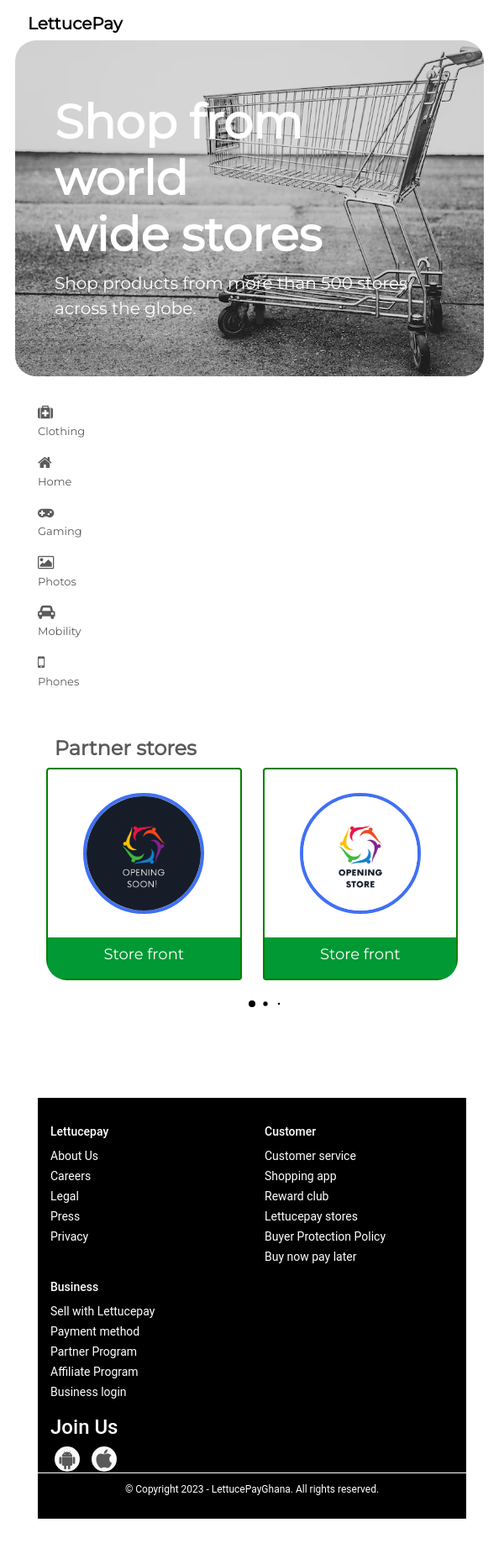
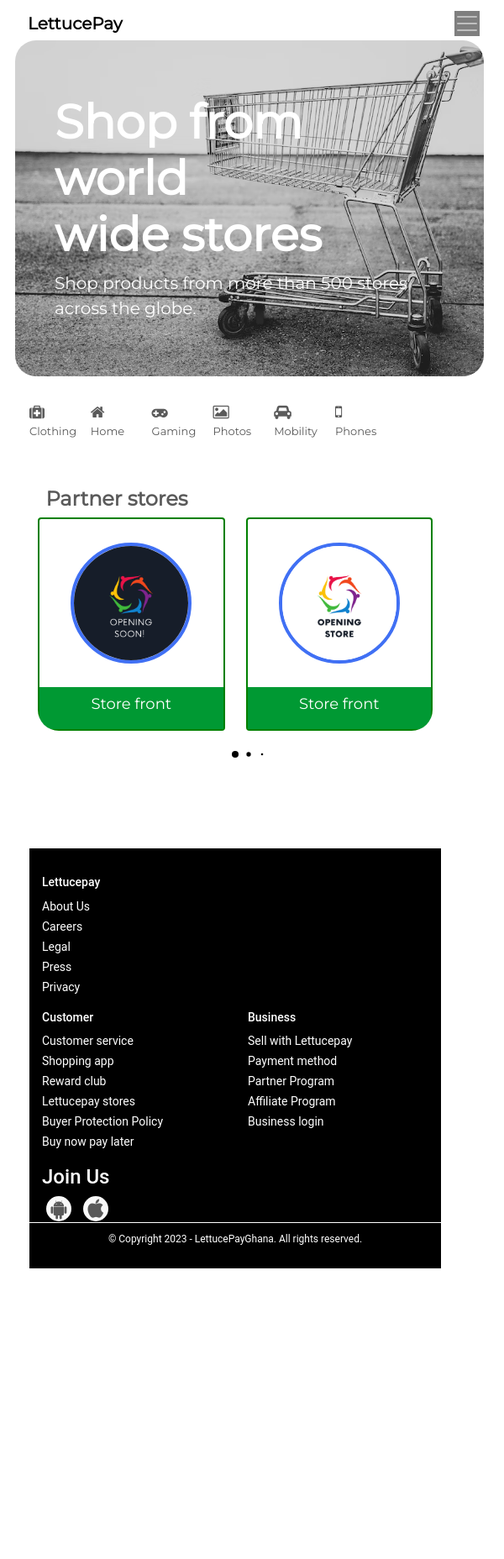
Before and after one commit to lettucepay/lettucewebsite, a PHP site: page / in a window 600 px wide. Shown: the whole page at 84% size. After the commit the page ends 1510 px from the top, so only its background shows below. Run offline with PHP 8.4, Linux system fonts and the light colour scheme; some libraries are stand-ins or nearby versions.

Commit message:
mobile version

```diff
--- a/footer.css
+++ b/footer.css
@@ -119,3 +119,41 @@
 .social-network a {
   background-color: #F9F9F9;
 }
+
+
+/*media queries*/
+/*extra small devices (phones, 600px and down)*/
+@media only screen and (max-width:600px)
+{
+
+
+  ul .list-unstyled{
+  width: 100%;
+  margin:0;
+  padding: 0;
+  float: left;
+ }
+
+ ul .list-unstyled li{
+  display: inline;
+}
+
+
+ ul .list-unstyled li a{
+  float: left;
+  width: 30%;
+  padding: 2px 5px;
+}
+
+}
+
+/*small devices(portrait tablet and large phones, 600px and upwards)*/
+@media only screen and (min-width:600px){
+
+}
+
+/*medium devices(landscape tablets, 768px and up)*/
+@media only screen and (min-width:768px)
+{
+
+}
--- a/footer.php
+++ b/footer.php
@@ -2,7 +2,8 @@
   <div class="footer-middle">
   <div class="container-fluid">
     <div class="row">
-      <div class="col-md-3 col-sm-6">
+
+      <div class="col-md-3">
         <!--Column1-->
         <div class="footer-pad">
           <h4>Lettucepay</h4>
@@ -16,6 +17,7 @@
           </ul>
         </div>
       </div>
+
       <div class="col-md-3 col-sm-6">
         <!--Column1-->
         <div class="footer-pad">
@@ -30,6 +32,7 @@
           </ul>
         </div>
       </div>
+
       <div class="col-md-3 col-sm-6">
         <!--Column1-->
         <div class="footer-pad">
@@ -46,7 +49,7 @@
           </ul>
         </div>
       </div>
-      <div class="col-md-3">
+      <div class="col-md-3 col-sm-6">
         <h4>Join  Us</h4>
             <ul class="social-network social-circle">
               <li><a href="#"><i class="fa fa-android" aria-hidden="true" style="font-size:24px"></i></a></li>
--- a/header.php
+++ b/header.php
@@ -7,7 +7,7 @@
         <div class="collapse navbar-collapse" id="navbarCollapse">
           <ul class="navbar-nav mr-auto">
             <li class="nav-item">
-              <a class="nav-link" href="#">Home <span class="sr-only">(current)</span></a>
+              <a class="nav-link" href="index.php">Home <span class="sr-only">(current)</span></a>
             </li>
             <li class="nav-item">
               <a class="nav-link" href="about.php">About Us</a>
--- a/index.css
+++ b/index.css
@@ -1,3 +1,7 @@
+*{
+/* making sure the padding an border are included in the total width and height of the element */
+  box-sizing: border-box;
+}
 body {
 	font-family: 'Montserrat', sans-serif;
 }
@@ -184,6 +188,7 @@
 /*  background-color: #4070F4;*/
 background-color: #000000;
 }
+
 @media screen and (max-width: 768px) {
   .slide-content{
     margin: 0 10px;
@@ -192,3 +197,55 @@
     display: none;
   }
 }
+
+
+/*extra small devices(phones, 600px and down)*/
+@media only screen  and (max-width:600px){
+
+  body {
+/*    background-color: yellow;*/
+  }
+
+/*  navbar*/
+.navbar-toggler-icon{
+  background-color: #000000;
+  opacity: .5;
+
+}
+
+/*media queries for icons*/
+ .marketing {
+  width: 100%;
+  padding-left: 30px;
+  float: left;
+ }
+
+.col-lg-2{
+  float: left;
+  width: 14%;
+ }
+
+}
+
+/* small devices(portrait and large pones, 600px and up)*/
+@media only screen and (min-width:600px){
+
+  .marketing {
+  width: 100%;
+  padding-left: 35px;
+  float: left;
+ }
+
+.col-lg-2{
+  float: left;
+  width: 14%;
+ }
+
+/*medium devices(landscape tablet, 768px and up)*/
+@media only screen and (min-width:768px){
+
+}
+
+
+
+}
```
Also changed, not shown: about.css (+12 -0 lines), sustain.css (+17 -17 lines).
